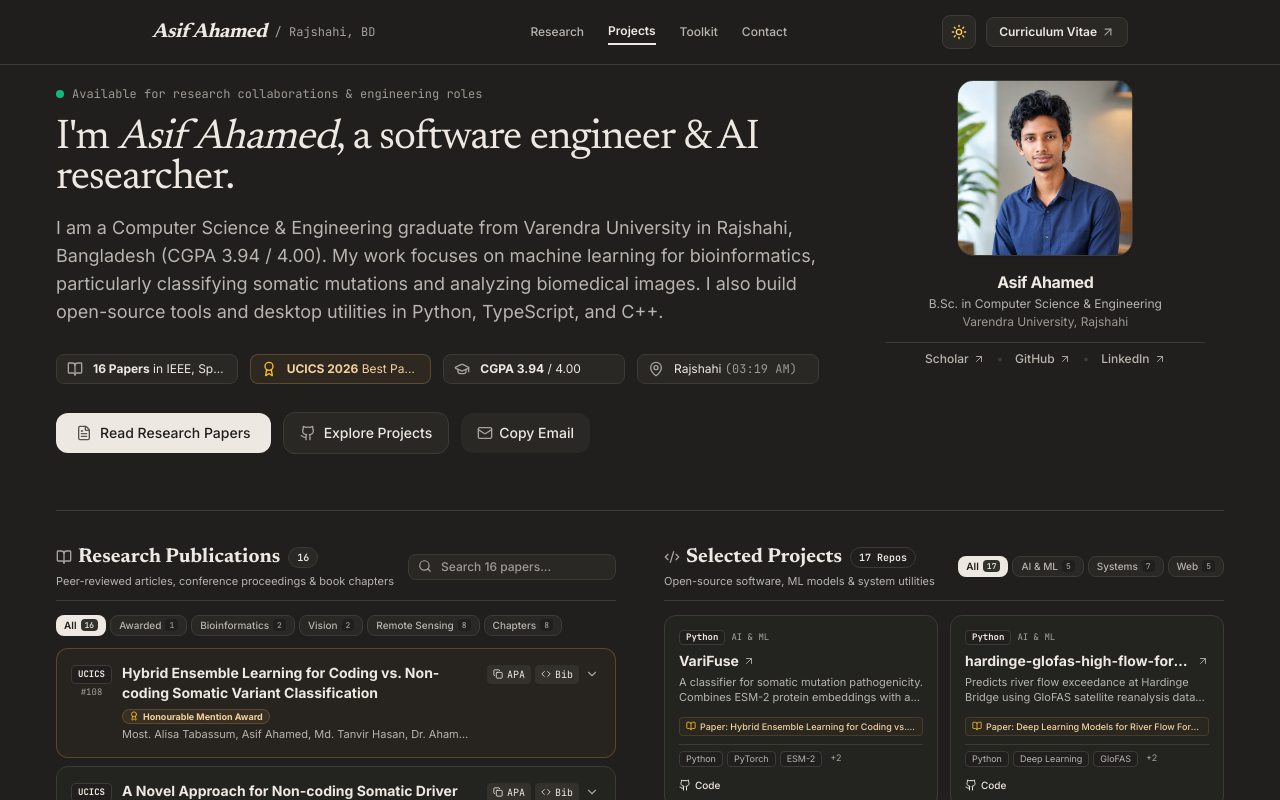
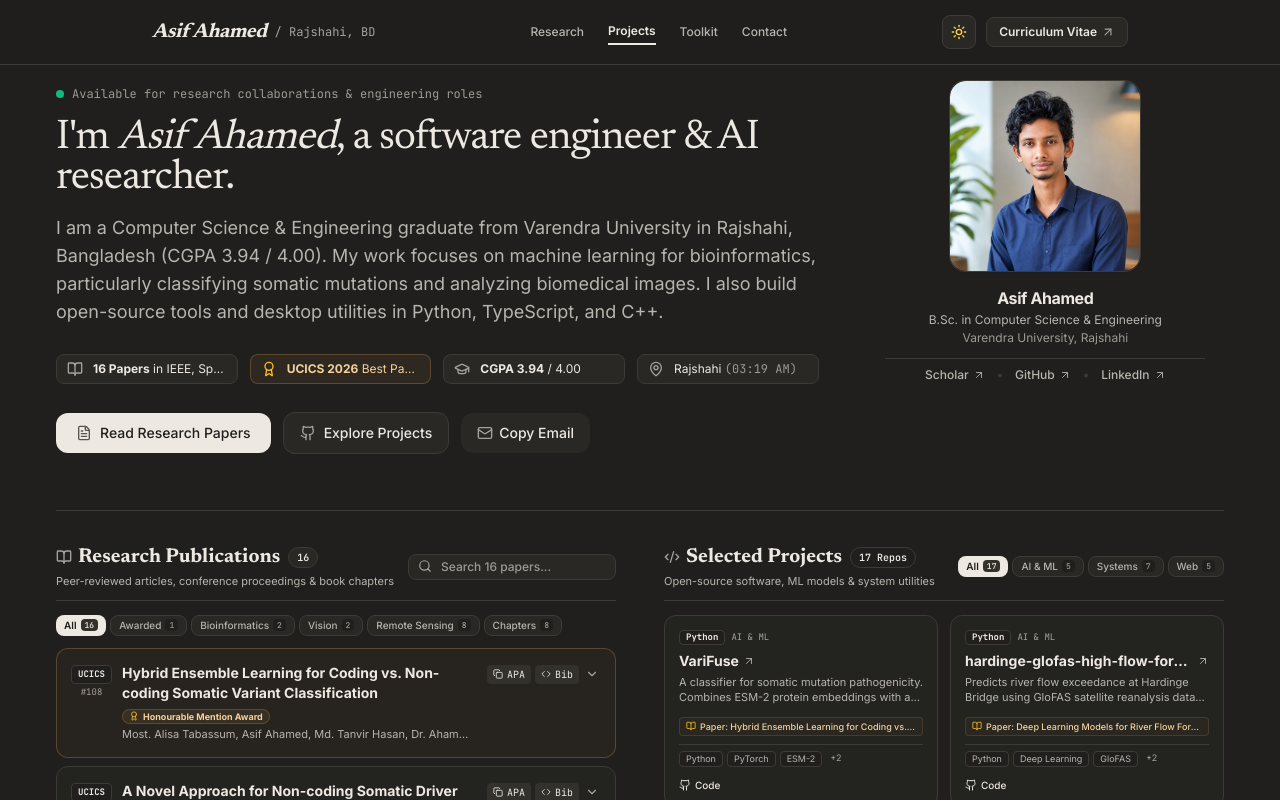
Before and after one commit to asifahamed11/asif-ahamed-portfolio, a Next.js app: page / in a window 1280 px wide. Shown: the top 800 px of the page. Built offline with nearby package versions, Linux system fonts and the light colour scheme.

Commit message:
feat: add personal information data and Hero component for portfolio site

```diff
--- a/src/components/Hero.tsx
+++ b/src/components/Hero.tsx
@@ -124,12 +124,12 @@ export default function Hero() {
 
         {/* Right Column: Floating Portrait & Links (No heavy outer box) */}
         <div className="lg:col-span-4 flex flex-col items-center sm:items-start lg:items-center text-center sm:text-left lg:text-center">
-          <div className="relative w-40 h-40 sm:w-44 sm:h-44 rounded-2xl overflow-hidden bg-stone-100 dark:bg-[#201F1D] border border-stone-200 dark:border-[#3D3B36] mb-3.5 shadow-sm group">
+          <div className="relative w-44 sm:w-48 rounded-2xl overflow-hidden bg-stone-100 dark:bg-[#201F1D] border border-stone-200 dark:border-[#3D3B36] mb-3.5 shadow-sm group">
             {/* eslint-disable-next-line @next/next/no-img-element */}
             <img
-              src={personalInfo.avatarUrl || "/asif-sm.jpg"}
+              src={personalInfo.avatarUrl || "/asif-sm.jpg?v=2"}
               alt={personalInfo.name}
-              className="w-full h-full object-cover transition-transform duration-300 group-hover:scale-105"
+              className="w-full h-auto max-h-56 object-contain rounded-2xl transition-transform duration-300 group-hover:scale-102"
             />
           </div>
 
--- a/src/lib/data.ts
+++ b/src/lib/data.ts
@@ -9,7 +9,7 @@ export const personalInfo = {
   location: "Rajshahi, Bangladesh",
   portfolio: "https://asifahamed11.github.io/",
   siteUrl: "https://asifahamed11.github.io/asif-ahamed-portfolio",
-  avatarUrl: `${basePath}/asif-sm.jpg`,
+  avatarUrl: `${basePath}/asif-sm.jpg?v=2`,
   cvUrl: `${basePath}/CV.pdf`,
   linkedin: "https://www.linkedin.com/in/asifahamed112/",
   github: "https://github.com/asifahamed11",
```
